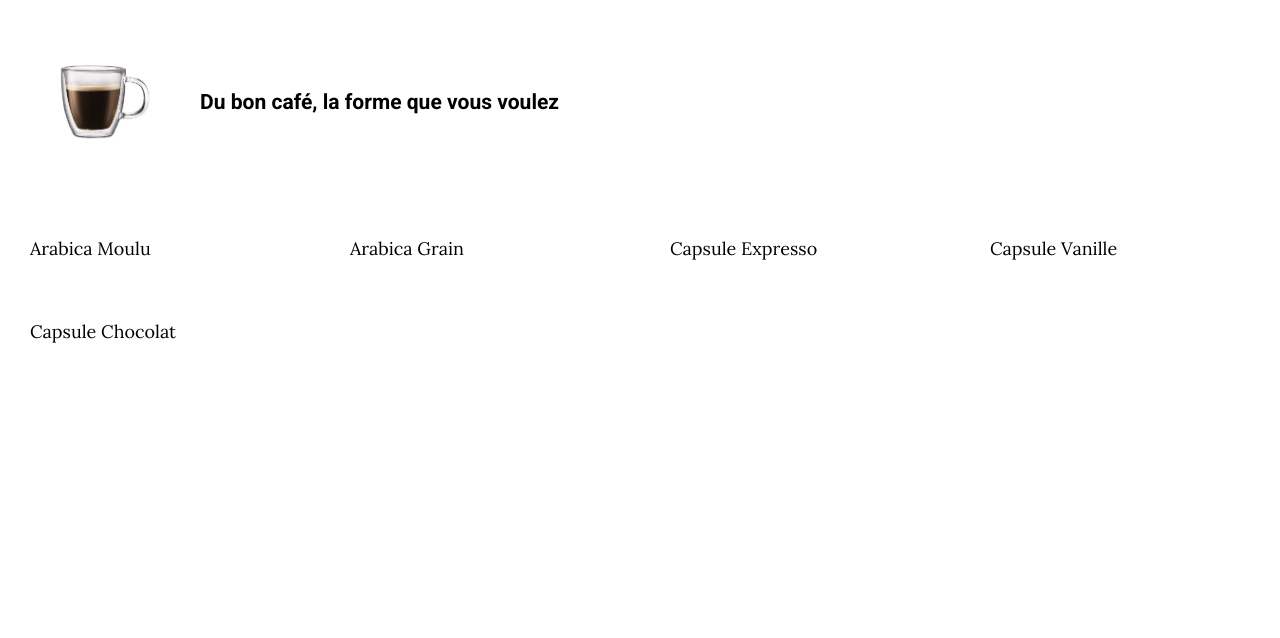
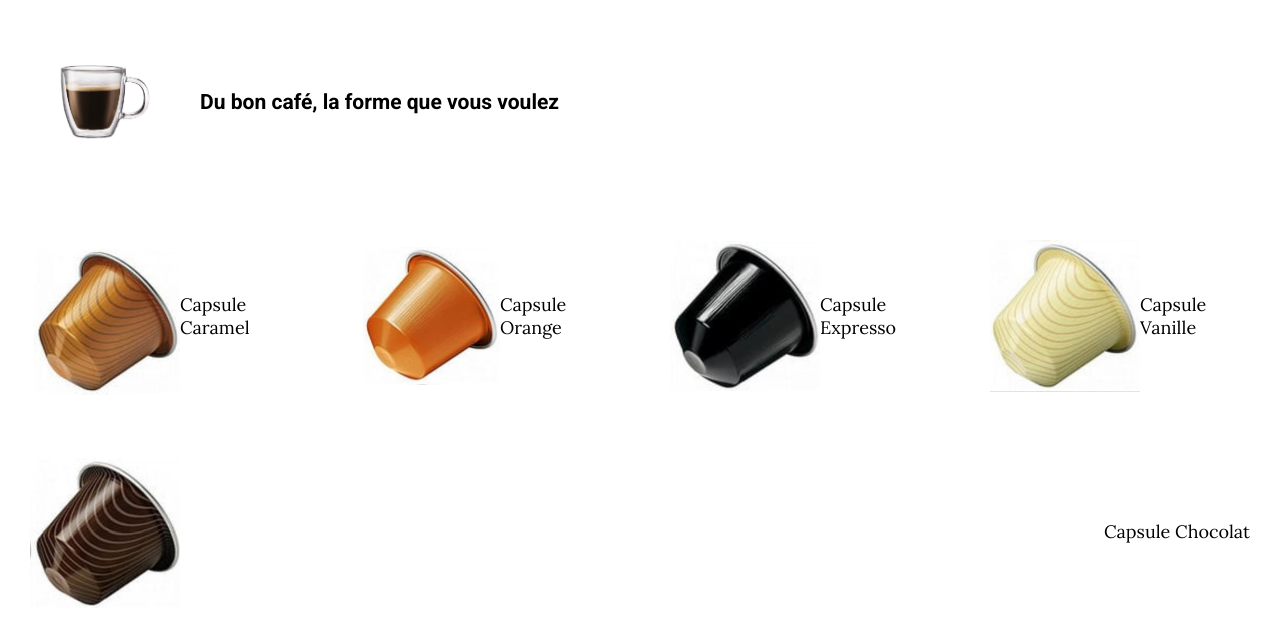
Before and after one commit to MartinLeWagon/cafe, a plain HTML site: page index.html in a window 1280 px wide. Shown: the part 211-849 px from the top of the page. Before the commit the page ends 800 px from the top, so only its background shows below. Drawn offline with Linux system fonts and the light colour scheme.

Commit message:
update images

```diff
--- a/index.html
+++ b/index.html
@@ -26,11 +26,21 @@
 
 
 		<div class="cards">
-			<div class="card">Arabica Moulu</div>
-			<div class="card">Arabica Grain</div>
-			<div class="card">Capsule Expresso</div>
-			<div class="card">Capsule Vanille</div>
-			<div class="card">Capsule Chocolat</div>
+			<div class="card">
+				<img src="images/caramel.jpg" alt="Caramel">Capsule Caramel
+			</div>
+			<div class="card">
+				<img src="images/orange.jpg" alt="Orange">Capsule Orange
+			</div>
+			<div class="card">
+				<img src="images/expresso.jpg" alt="Expresso">Capsule Expresso
+			</div>
+			<div class="card">
+				<img src="images/vanille.jpg" alt="Vanille">Capsule Vanille
+			</div>
+			<div class="card">
+				<img src="images/chocolat.jpg" alt="Chocolat">Capsule Chocolat
+			</div>
 		</div>
 
 	</body>
```
Also changed, not shown: images/caramel.jpg (added), images/chocolat.jpg (added), images/expresso.jpg (added), images/orange.jpg (added), images/vanille.jpg (added).
